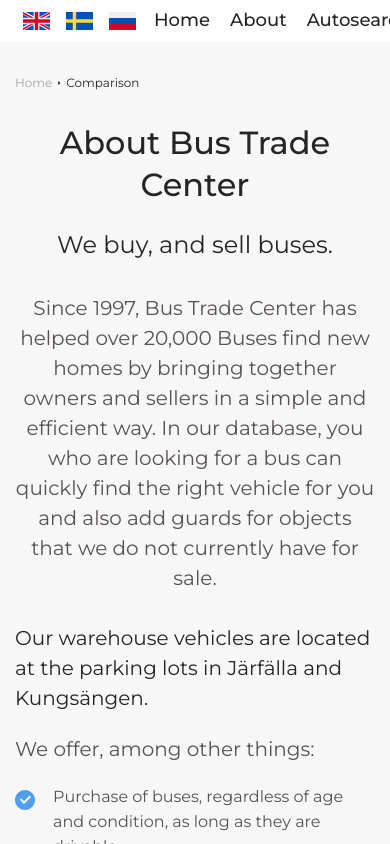
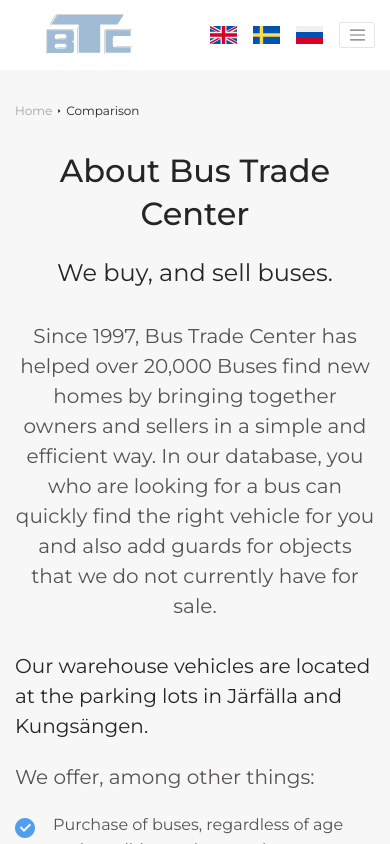
Before and after one commit to AlexITHoot/BusTradeCenter, a website: page about.html in a window 390 px wide. Drawn offline with nearby package versions, Linux system fonts and the light colour scheme.

Commit message:
header adaptive

```diff
--- a/#source/scss/comparison.scss
+++ b/#source/scss/comparison.scss
@@ -55,6 +55,25 @@
 .matrix {
 	display: grid;
 	grid-template-columns: 34.6rem minmax(0, 1fr);
+
+	>div {
+
+		&:nth-of-type(1),
+		&:nth-of-type(2) {
+			margin: 3rem 0;
+			font-size: 1.6rem;
+			line-height: 1.5;
+
+			a {
+				color: $dark;
+				opacity: 0.5;
+			}
+
+			span {
+				color: $dark;
+			}
+		}
+	}
 
 	.item {
 		position: relative;
@@ -192,6 +211,44 @@
 }
 
 @include respond(m-screen) {
+	.comparison {
+		margin-top: 3rem;
+
+		h1 {
+			font-size: 3.6rem;
+		}
+
+		.comparison-cards {
+			.item {
+				&.product-card {
+					.bottom-content {
+						padding: 1rem;
+
+						h4 {
+							font-size: 1.4rem;
+						}
+
+						.block-wrapper:last-of-type {
+							h5 {
+								font-size: 1.6rem;
+								margin-top: .5rem;
+							}
+
+							.btn {
+								margin: 0 .5rem;
+								margin-top: .5rem;
+							}
+
+							a {
+								margin-top: .5rem;
+							}
+						}
+					}
+				}
+			}
+		}
+	}
+
 	.matrix {
 		grid-template-columns: 25rem minmax(0, 1fr);
 
@@ -206,6 +263,18 @@
 @include respond(s-screen) {
 	.matrix {
 		grid-template-columns: 20rem minmax(0, 1fr);
+
+		>div {
+
+			&:nth-of-type(1),
+			&:nth-of-type(2) {
+				margin: 1rem 0;
+			}
+
+			&:nth-of-type(2) {
+				text-align: end;
+			}
+		}
 
 		.item {
 			font-size: 1.4rem;
@@ -230,9 +299,26 @@
 
 				.item {
 					width: 100%;
-					max-width: 25rem;
-					height: 15rem;
-					margin: 0 auto;
+					height: 7rem;
+
+					a {
+						flex-direction: row;
+						padding: .5rem;
+
+						img {
+							height: 100%;
+							max-height: 4rem;
+						}
+
+						span {
+							margin-left: 1rem;
+							margin-top: 0;
+
+							br {
+								display: none;
+							}
+						}
+					}
 				}
 			}
 		}
--- a/#source/scss/main-scss/header.scss
+++ b/#source/scss/main-scss/header.scss
@@ -26,6 +26,10 @@
 					width: 100%;
 				}
 			}
+
+			.navbar-toggler {
+				margin-left: .8rem;
+			}
 		}
 
 		.language-selector {
@@ -46,6 +50,7 @@
 			display: flex;
 			align-items: center;
 			margin-left: auto;
+			background: $white;
 
 			.nav-link {
 				color: $dark;
@@ -65,11 +70,28 @@
 	.header {
 		height: 7rem;
 
+		.container-header {
+			padding: 0;
+		}
+
 		.wrapper {
+			padding: 1.4rem 0;
+
+			.right-block {
+				max-width: initial;
+				padding: 0 1.5rem;
+			}
+
+			.navbar-collapse {
+				z-index: 100;
+			}
+
 			.nav-menu {
+				padding: 2rem 0;
+
 				.nav-link {
 					margin: 0 .5rem;
-					padding: 0 .5rem;
+					padding: .5rem;
 				}
 			}
 		}
--- a/about.html
+++ b/about.html
@@ -16,7 +16,7 @@
 	<div class="main-wrapper">
 <header class="header">
 	<div class="container-header">
-		<div class="wrapper">
+		<navbar class="navbar navbar-expand-lg navbar-light wrapper">
 			<div class="right-block">
 				<div class="logo">
 					<img src="/img/icons/logo.svg" alt="logo">
@@ -32,15 +32,21 @@
 						<a href="#"><img src="/img/icons/russia.svg" alt="russia-language"></a>
 					</div>
 				</div>
+				<button class="navbar-toggler" type="button" data-bs-toggle="collapse" data-bs-target="#navbarNav"
+					aria-controls="navbarNav" aria-expanded="false">
+					<span class="navbar-toggler-icon"></span>
+				</button>
 			</div>
-			<nav class="nav-menu">
+			<div class="collapse navbar-collapse" id="navbarNav">
+				<div class="nav-menu navbar-nav">
 					<a href="#" class="nav-link">Home</a>
 					<a href="#" class="nav-link">About</a>
 					<a href="#" class="nav-link">Autosearch</a>
 					<a href="#" class="nav-link">Sell</a>
 					<a href="#" class="nav-link">Contact</a>
-			</nav>
 				</div>
+			</div>
+		</navbar>
 	</div>
 </header>		<div class="content-wrapper">
 			<section class="about">
```
Also changed, not shown: comparison.html (+11 -6 lines), contact.html (+9 -3 lines), index.html (+9 -3 lines), product-full.html (+9 -3 lines), sell-steper.html (+9 -3 lines), css/style.css, 2 other files. Lines whose indentation alone changed are shown as unchanged.
